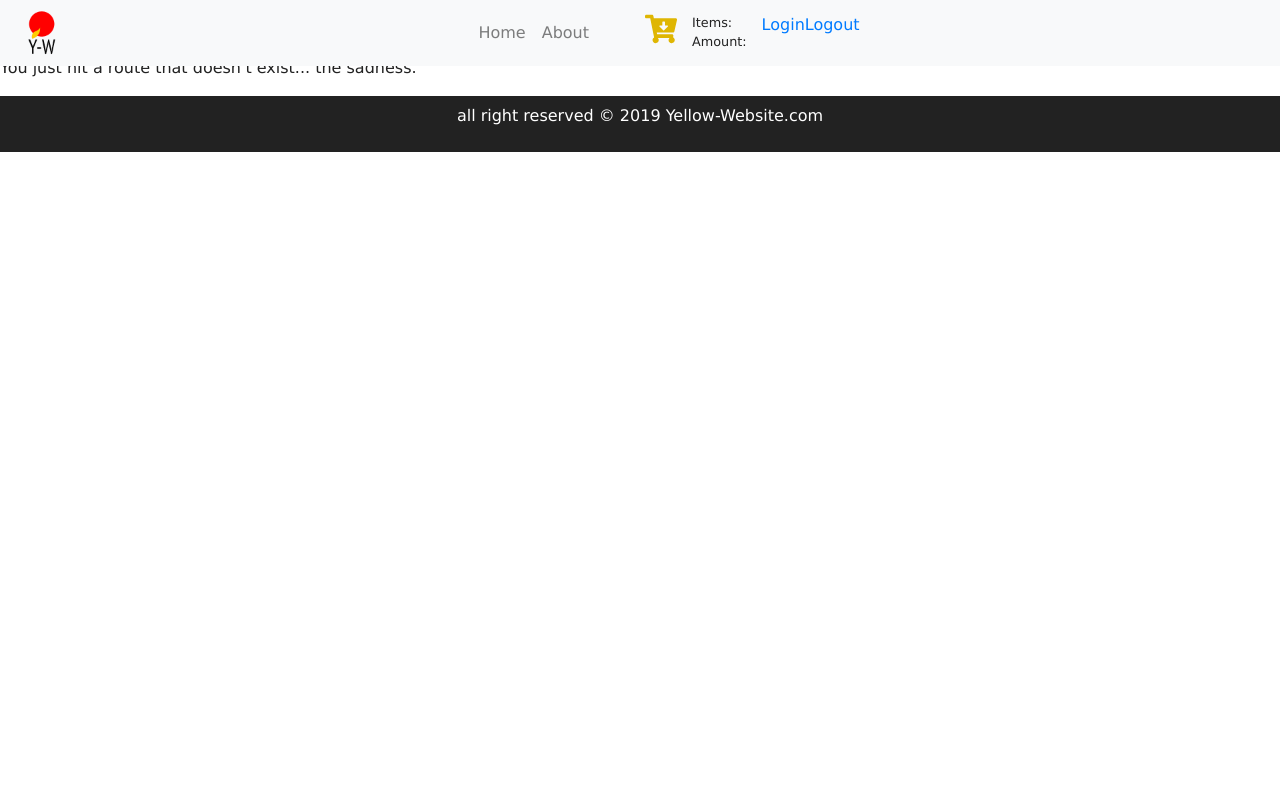
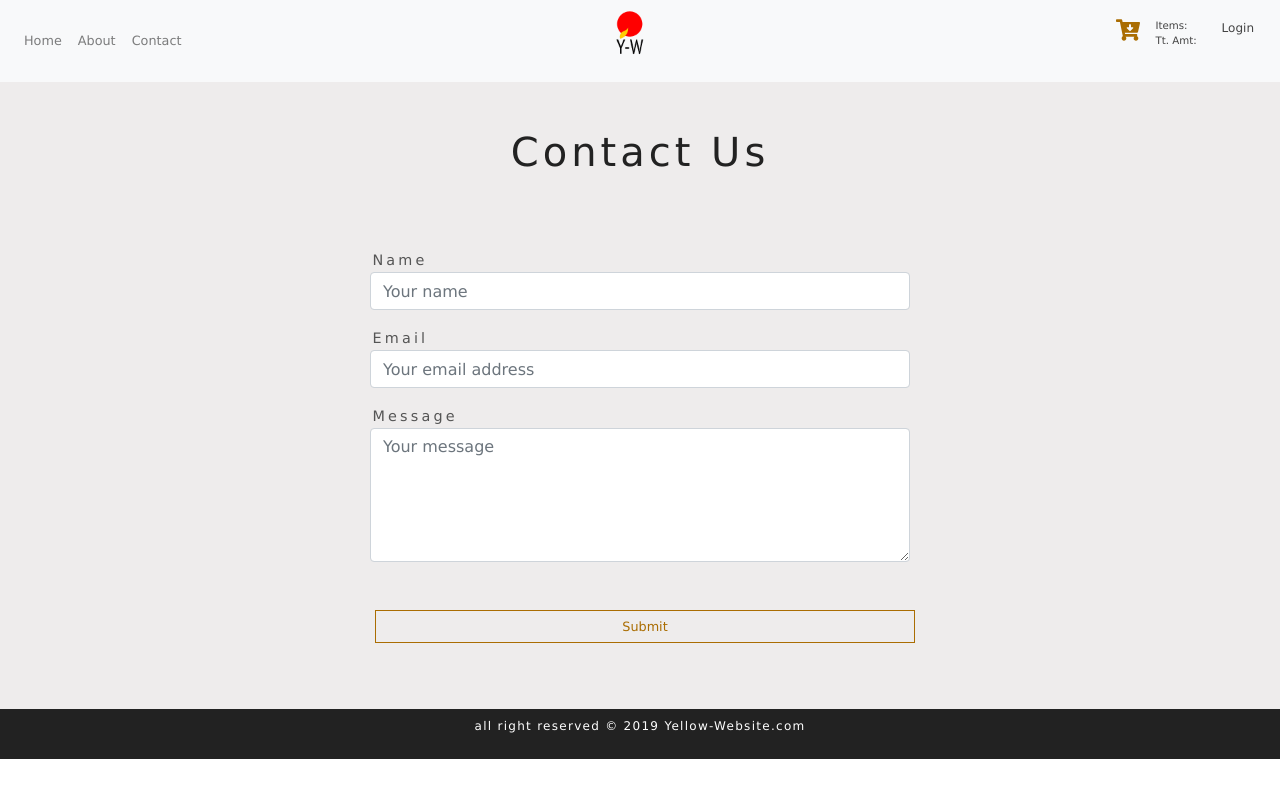
Before and after one commit to rajjubajra/gatsby-coffee-shop, a Gatsby site: page /contact in a window 1280 px wide. Before the commit this address had no page. Built offline with nearby package versions, Linux system fonts and the light colour scheme; Gatsby itself is replaced by a stand-in of ours.

Commit message:
navbar display modified

```diff
--- a/src/components/Globals/Footer.js
+++ b/src/components/Globals/Footer.js
@@ -5,7 +5,7 @@ export default function Footer() {
     <footer className="footer py-2">
       <div className="container">
         <div className="row">
-        <div className="col-10 mx-auto col-md-6 text-center">
+        <div className="mx-auto text-center">
           <p>all right reserved &copy; { new Date().getFullYear().toString()} <a href="https://yellow-website.com">Yellow-Website.com</a></p>
         </div>
         </div>
--- a/src/components/Globals/Nabar.js
+++ b/src/components/Globals/Nabar.js
@@ -2,11 +2,12 @@ import React, { Component } from 'react';
 import {Link} from 'gatsby';
 import Logo from '../../images/logo-150x150.png';
 import {FaCartArrowDown} from 'react-icons/fa';
+import {FiUserIcon} from 'react-icons/fi';
 
 export default class Nabar extends Component {
   state ={
     navbarOpen: false,
-    css: 'collapse navbar-collapse',
+    css: 'collapse navbar-collapse justify-content-between' ,
     links:[
       {
         id:1,
@@ -18,6 +19,11 @@ export default class Nabar extends Component {
         path: '/about',
         text: 'about'
       },
+      {
+        id:3,
+        path: '/contact',
+        text: 'contact'
+      }
 
     ]
   }
@@ -31,12 +37,16 @@ export default class Nabar extends Component {
   render() {
     return (
       <nav className="navbar navbar-expand-md bg-light navbar-light fixed-top">
-        <img src={Logo} alt="Logo" style={{width: "50px"}}/>
+
+        {/** TOGGLE BUTTON  */}
         <button className="navbar-toggle collapsed" type="button" onClick={this.navbarHandler}>
           <span className="navbar-toggler-icon"></span>
         </button>
+
+
         <div className={this.state.css}>
-            <ul className="navbar-nav mx-auto">
+          {/** NAVIGATION MENU ITEM */}
+            <ul className="navbar-nav">
               {
                 this.state.links.map(link=>{
                   return(
@@ -46,20 +56,29 @@ export default class Nabar extends Component {
                   )
                 })
               }
+            </ul>
+            <ul className="logo">
+              <li>
+                {/** IMAGE LOGO */}
+                   <img src={Logo} alt="Logo" style={{width: "50px"}}/>
+              </li>
+            </ul>
+            {/**  SNIPCART: SHOPING CART  */}
+            <ul className="shopping-cart-item">
               <li className="nav-item ml-sm-5"><FaCartArrowDown className="cart-icon snipcart-checkout"/></li>
-              <li class="snipcart-summary">
-                  <small>Items: <span class="snipcart-total-items"></span></small>
-                  <small>Amount: <span class="snipcart-total-price"></span></small>
+              <li className="snipcart-summary">
+                  <small>Items: <span className="snipcart-total-items"></span></small>
+                  <small>Tt. Amt: <span className="snipcart-total-price"></span></small>
               </li>
               <li>
-                <a href="#" class="snipcart-user-profile">
-                  <span class="snipcart-user-email">Login</span>
+                <a href="#" className="snipcart-user-profile">
+                  <span className="snipcart-user-email">Login</span>
                 </a>
-                <a href="#" class="snipcart-user-logout">Logout</a>
+               {/* <a href="#" className="snipcart-user-logout">Logout</a> */}
               </li>
-
             </ul>
         </div>
+
       </nav>
     )
   }
--- a/src/components/Home/Contact.js
+++ b/src/components/Home/Contact.js
@@ -1,4 +1,4 @@
-import React from 'react'
+import React from 'react';
 import Title from '../Globals/Title';
 
 export default function Contact() {
--- a/src/components/Home/Menu.js
+++ b/src/components/Home/Menu.js
@@ -54,7 +54,7 @@ export default class Menu extends Component {
               </div>
               {/**CATEGORIRES */}
               <div className="row md-5">
-                <div className="max-auto text-center d-flex">
+                <div className="mx-auto text-center d-flex">
                   { this.state.categories.map((category, index)=>{
                     return(
                       <button type="button" key={index} className="btn btn-yellow text-capitalize mt-3" onClick={()=>{this.handleItem(category)}}>
--- a/src/components/Home/Products.js
+++ b/src/components/Home/Products.js
@@ -39,7 +39,7 @@ export default function Products() {
               {
                  data.coffeeProducts.edges.map(({node:product})=>{
                    return(
-                     <Product kye={product.id} product={product} />
+                     <Product key={product.id} product={product} />
                    )
                  })
               }
--- a/src/components/layout.css
+++ b/src/components/layout.css
@@ -1,6 +1,6 @@
 :root{
   --myBlue: #01639c;
-  --myYellow: rgb(223, 182, 2);
+  --myYellow: rgb(170, 109, 2);
   --myGray: rgb(238, 236, 236);
   --myWhite: #fff;
   --myDark: #222;
@@ -15,12 +15,6 @@ body{
 h1, h2, h3, h4, h5, h6{
   font-weight: 100;
   letter-spacing: 0.25rem !important;
-}
-
-.cart-icon{
-  font-size: 2rem;
-  color: var(--myYellow);
-  cursor: pointer;
 }
 
 .default-background,
@@ -46,23 +40,69 @@ h1, h2, h3, h4, h5, h6{
   font-size: 0.8rem;
 }
 .btn-yellow:hover{
-  color: var(--myDark);
+  color: var(--myWhite);
   background-color: var(--myYellow);
   transition: 1s ease-out;
 }
+
+
+
+/** FOOTER STYLE */
 .footer{
   background: var(--myDark);
-  color: var(--myWhite);
-  font-weight: 100;
+    color: var(--myWhite);
+    font-weight: 100;
+    font-size: 0.75rem;
+    letter-spacing: 0.08rem;
 }
 .footer a{
   color: var(--myWhite);
   font-weight: 100;
 }
+
+/** MENU PAGE AND CONTACT PAGE BACKGROUND */
 .menu,
 .contact{
   background-color: var(--myGray);
 }
+
+/** CONATACT FORM STYLE */
+.form-group label{
+  display: inline-block;
+  margin-bottom: 0rem;
+  margin-left: 0.15rem;
+  letter-spacing: 0.2rem;
+  color: #555;
+  font-size: 0.9rem;
+}
+
+
+
+/** NAVBAR AND SHOPPING CART SUMMARY */
+.navbar-collapse{
+  font-size: 0.8rem;
+}
+.navbar-collapse ul li{
+  list-style: none;
+}
+.cart-icon{
+  font-size: 1.5rem;
+  color: var(--myYellow);
+  cursor: pointer;
+}
+
+.shopping-cart-item{
+    display: flex;
+    color: #444;
+}
+.shopping-cart-item li a{
+  color: #444;
+}
+.snipcart-user-email{
+  font-size: 0.75rem;
+  margin: 0px 10px;
+}
+
 .snipcart-summary{
   display: flex;
   flex-direction: column;
@@ -73,16 +113,10 @@ h1, h2, h3, h4, h5, h6{
    margin: 0px 20px;
  }
 
+
+
 @media(min-width:767px){
   button.navbar-toggle{
     display: none;
   }
 }
-
-.form-group lable{
-    display: inline-block;
-    margin-bottom: 0rem;
-    margin-left: 0.15rem;
-    letter-spacing: 0.2rem;
-    color: #555;
-}
--- /dev/null
+++ b/src/pages/contact.js
@@ -0,0 +1,40 @@
+import React from 'react';
+import Layout from '../components/layout';
+import Title from '../components/Globals/Title';
+
+export default function contact() {
+  return (
+    <Layout>
+    <section className="py-3 mt-5 contact">
+     <div className="container">
+       <div className="row mt-5">
+         <Title title="Contact us" />
+       </div>
+       <div className="row">
+         <div className="col-lg-6 col-md-6 col-sm-8 col-xm-10 mx-auto mt-5">
+         <form action="https://formspree.io/rajjubajra@gmail.com" method="POST">
+           {/** Name */}
+           <div className="form-group">
+             <label htmlFor="name">Name</label>
+             <input required type="text" className="form-control" name="name" placeholder="Your name"/>
+           </div>
+            {/** Email */}
+            <div className="form-group">
+             <label htmlFor="email">Email</label>
+             <input required type="email" className="form-control" name="email" placeholder="Your email address"/>
+           </div>
+            {/** Message */}
+            <div className="form-group">
+             <label htmlFor="message">Message</label>
+             <textarea required className="form-control" name="message" placeholder="Your message" rows="5"/>
+           </div>
+           <button type="submit" className="btn btn-yellow text-capitalize mt-5 btn-block">Submit</button>
+         </form>
+         </div>
+
+       </div>
+     </div>
+    </section>
+</Layout>
+   )
+}
--- a/src/pages/index.js
+++ b/src/pages/index.js
@@ -8,7 +8,6 @@ import BackgroundImage from '../components/Globals/BackgroundSection';
 import Info from "../components/Home/info";
 import Menu from "../components/Home/Menu";
 import Products from "../components/Home/Products";
-import Contact from "../components/Home/Contact";
 
 
 const IndexPage = ({data}) => (
@@ -22,7 +21,6 @@ const IndexPage = ({data}) => (
    <Info />
    <Menu items={data.menu} />
    <Products />
-   <Contact />
   </Layout>
 )
 
```
